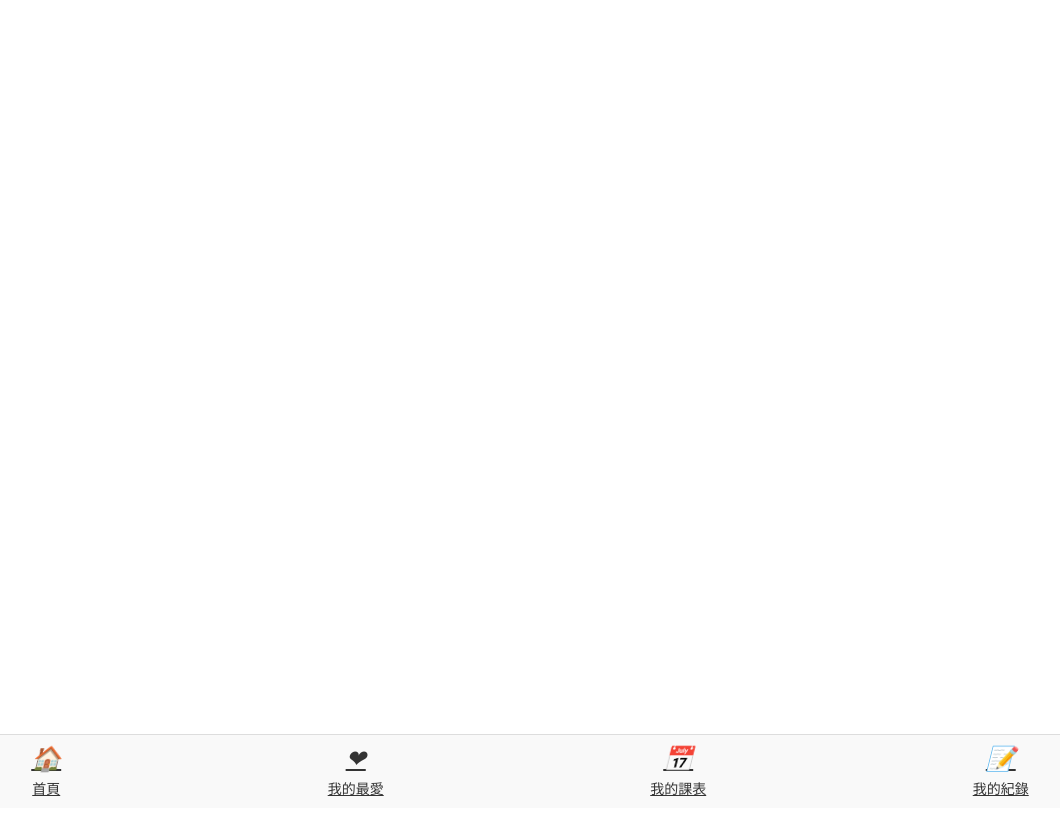
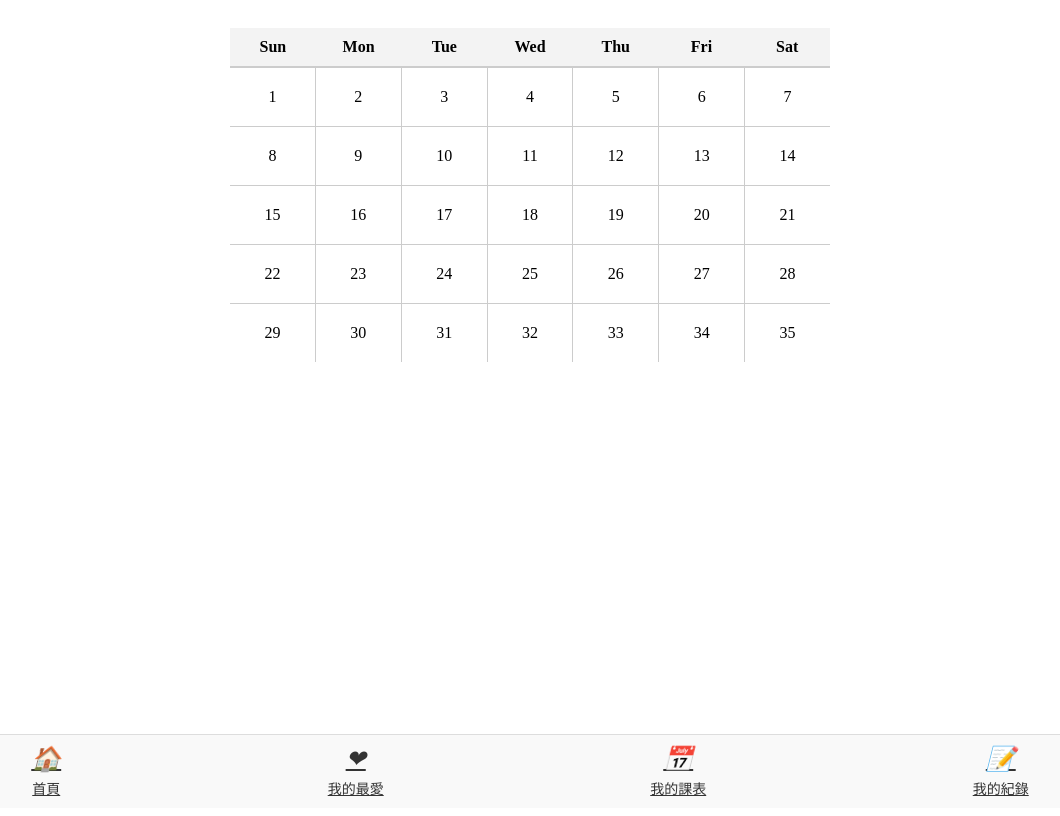
Before and after one commit to TurtleGods/WebAngular, an Angular app: page /main in a window 1280 px wide. Shown: the whole page, without its empty margins (110-1170 px from the left). Built offline with nearby package versions, Linux system fonts and the light colour scheme.

Commit message:
[feat] Build a custom calendar

```diff
--- /dev/null
+++ b/src/app/main/custom-calendar/custom-calendar.component.css
@@ -0,0 +1,39 @@
+.calendar {
+    display: grid;
+    grid-template-rows: auto 1fr;
+    width: 100%;
+    max-width: 600px;
+    margin: 0 auto;
+  }
+
+  .weekdays {
+    display: grid;
+    grid-template-columns: repeat(7, 1fr);
+    background-color: #f3f3f3;
+    border-bottom: 2px solid #ccc;
+  }
+
+  .day {
+    padding: 10px;
+    text-align: center;
+    font-weight: bold;
+  }
+
+  .dates {
+    display: grid;
+    grid-template-columns: repeat(7, 1fr);
+    grid-template-rows: repeat(5, 1fr);
+    gap: 1px;
+    background-color: #ccc;
+  }
+
+  .date {
+    padding: 20px;
+    text-align: center;
+    background-color: #fff;
+    cursor: pointer;
+  }
+
+  .date:hover {
+    background-color: #e0e0e0;
+  }
--- /dev/null
+++ b/src/app/main/custom-calendar/custom-calendar.component.html
@@ -0,0 +1,14 @@
+<div class="calendar">
+    <div class="weekdays">
+      <div class="day">Sun</div>
+      <div class="day">Mon</div>
+      <div class="day">Tue</div>
+      <div class="day">Wed</div>
+      <div class="day">Thu</div>
+      <div class="day">Fri</div>
+      <div class="day">Sat</div>
+    </div>
+    <div class="dates">
+      <div class="date" *ngFor="let date of dates">{{ date }}</div>
+    </div>
+  </div>
--- /dev/null
+++ b/src/app/main/custom-calendar/custom-calendar.component.ts
@@ -0,0 +1,24 @@
+import { Component } from '@angular/core';
+import { CommonModule } from '@angular/common';
+
+@Component({
+  selector: 'app-custom-calendar',
+  standalone: true,
+  imports: [CommonModule],  // Import CommonModule for ngFor and other common directives
+  templateUrl: './custom-calendar.component.html',
+  styleUrls: ['./custom-calendar.component.css']
+})
+export class CustomCalendarComponent {
+  dates: number[] = [];
+
+  ngOnInit(): void {
+    this.generateDates();
+  }
+
+  generateDates(): void {
+    const totalDays = 35; // 7x5 grid
+    for (let i = 1; i <= totalDays; i++) {
+      this.dates.push(i);
+    }
+  }
+}
--- a/src/app/main/main.component.html
+++ b/src/app/main/main.component.html
@@ -2,6 +2,7 @@
     <!-- Main content of your page -->
     <div class="content">
       <!-- Add your main page content here -->
+      <app-custom-calendar></app-custom-calendar>
     </div>
 
     <!-- Footer -->
--- a/src/app/main/main.component.ts
+++ b/src/app/main/main.component.ts
@@ -1,10 +1,10 @@
 import { Component } from '@angular/core';
 import { FooterComponent } from "./footer/footer.component";
-
+import { CustomCalendarComponent } from './custom-calendar/custom-calendar.component';
 @Component({
   selector: 'app-main',
   standalone: true,
-  imports: [FooterComponent],
+  imports: [FooterComponent,CustomCalendarComponent],
   templateUrl: './main.component.html',
   styleUrl: './main.component.css'
 })
```
Also changed, not shown: 1 other file (tests, documents, lock files or other folders).
